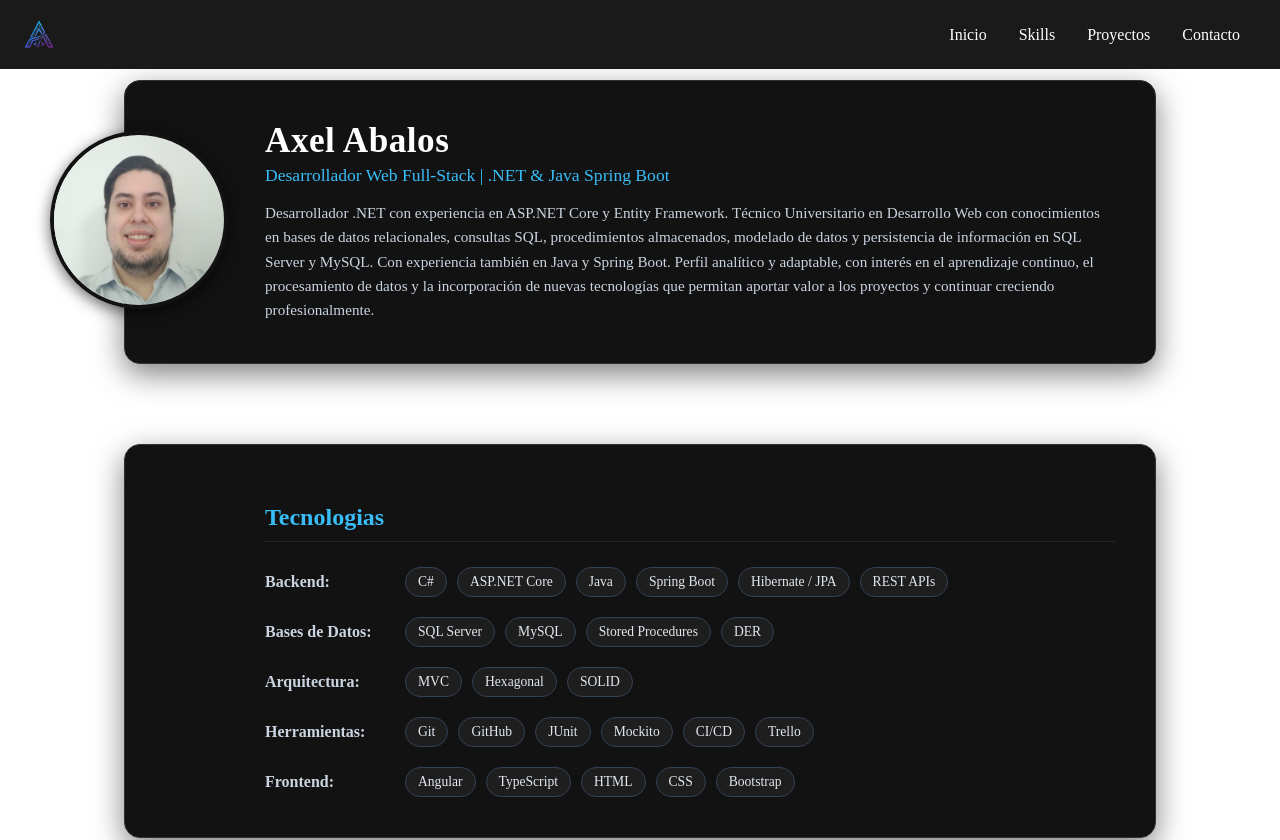
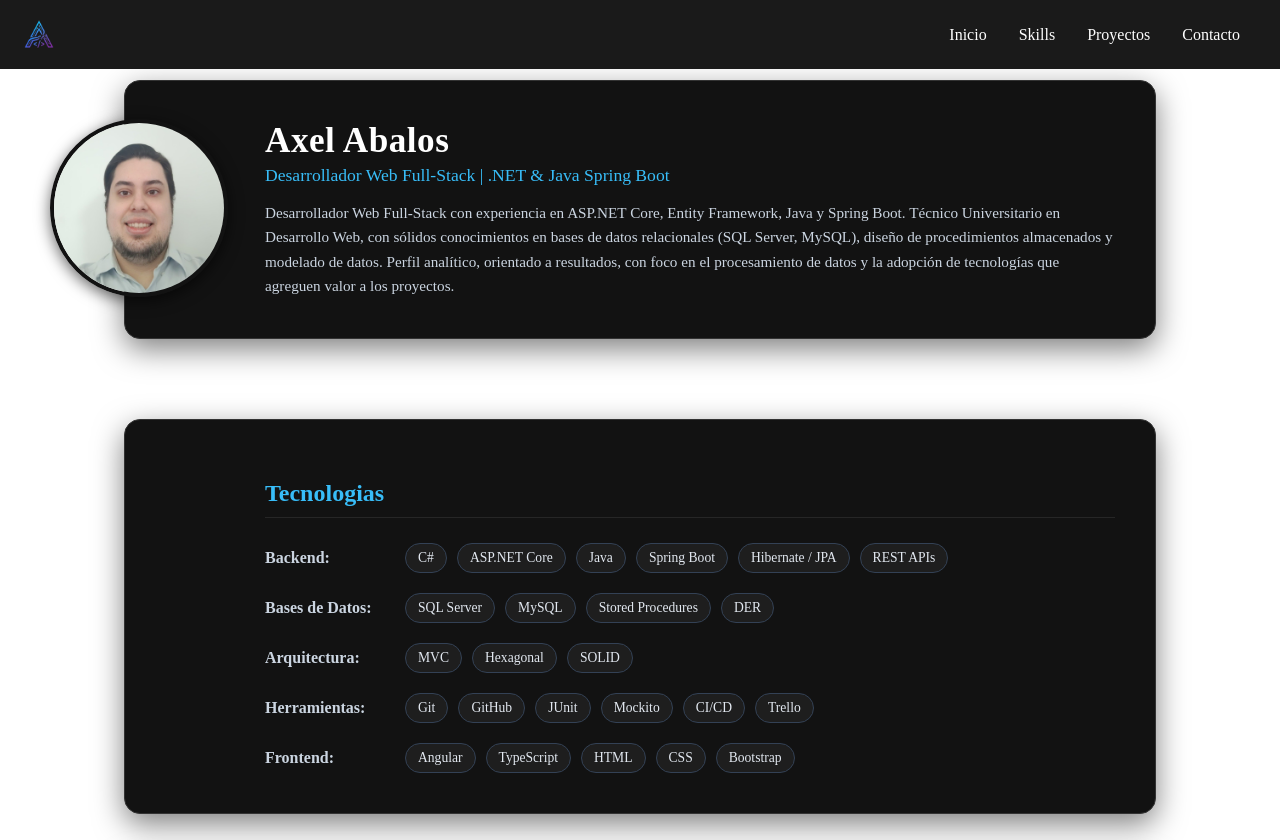
Before and after one commit to axelivanabalos3451/WebAxelAbalos, an Angular app: page / in a window 1280 px wide. Shown: the top 840 px of the page. Built offline with nearby package versions, Linux system fonts and the light colour scheme.

Commit message:
se modifico un poco la presentación

```diff
--- a/src/app/home/home.component.html
+++ b/src/app/home/home.component.html
@@ -10,13 +10,11 @@
             <h3>Desarrollador Web Full-Stack | .NET & Java Spring Boot </h3>
         </div>
 
-        <div id="textopresentacion">Desarrollador .NET con experiencia en ASP.NET Core y Entity Framework. Técnico
-            Universitario en
-            Desarrollo Web con conocimientos en bases de datos relacionales, consultas SQL, procedimientos
-            almacenados, modelado de datos y persistencia de información en SQL Server y MySQL. Con experiencia
-            también en Java y Spring Boot. Perfil analítico y adaptable, con interés en el aprendizaje continuo, el
-            procesamiento de datos y la incorporación de nuevas tecnologías que permitan aportar valor a los
-            proyectos y continuar creciendo profesionalmente.</div>
+        <div id="textopresentacion">Desarrollador Web Full-Stack con experiencia en ASP.NET Core, Entity Framework, Java
+            y Spring Boot. Técnico Universitario en Desarrollo Web, con sólidos conocimientos en bases de datos
+            relacionales (SQL Server, MySQL), diseño de procedimientos almacenados y modelado de datos. Perfil
+            analítico, orientado a resultados, con foco en el procesamiento de datos y la adopción de tecnologías que
+            agreguen valor a los proyectos.</div>
 
     </div>
 
@@ -124,8 +122,9 @@
             <button class="carrusel-btn next" (click)="moverSlide(1)">&#10095;</button>
         </div>
         <div id="enlaces">
-<a href="https://github.com/CrisGadea/NurAlign-front"  target="_blank">Frontend</a><a href="https://github.com/CrisGadea/NurAlign-back" target="_blank">Backend</a>
-</div>
+            <a href="https://github.com/CrisGadea/NurAlign-front" target="_blank">Frontend</a><a
+                href="https://github.com/CrisGadea/NurAlign-back" target="_blank">Backend</a>
+        </div>
         <div>
             <h3>Sistema de Subastas</h3>
             <p>Sistema que permite realizar subastas en tiempo real y, al terminar el tiempo de la misma, se envía un
```
